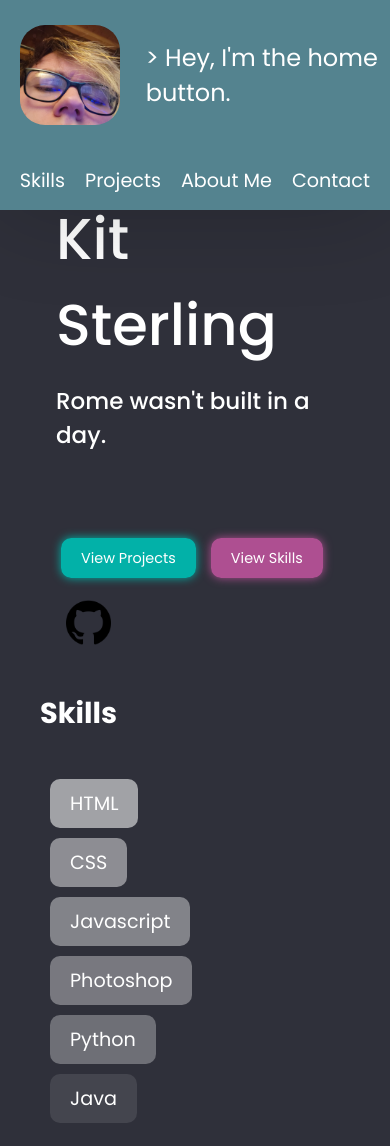
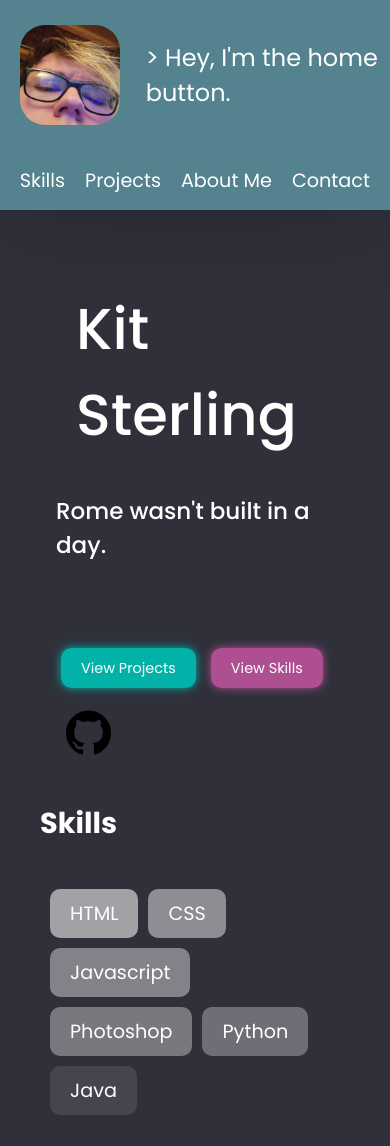
Before and after one commit to kitsterling/mod-2-challenge, a plain HTML site: page index.html in a window 390 px wide. Shown: the top 1146 px of the page. Drawn offline with Linux system fonts and the light colour scheme.

Commit message:
updated media queries

```diff
--- a/styles.css
+++ b/styles.css
@@ -181,7 +181,7 @@ nav.main-nav ul li {
     flex-flow: row wrap;
     position: relative;
     width: relative;
-    padding: 10px 200px 10px 0;
+    padding: 10px 0px 10px 0;
     margin: 5px;
     box-sizing: border-box;
     z-index: 0;
@@ -364,17 +364,32 @@ h4 {
 }
 
 /* MEDIA QUERY FOR SMALLER DESKTOP SCREENS AND PHONES/TABLETS */
-@media screen and (max-width: 980px) {
+@media screen and (max-width: 950px) {
     body {
-            --nav-height: 210px;
+        --nav-height: 210px;
+    }
+
+    .title {
+        margin-top: 250px;
+        padding: 20px;
     }
 }
 
-@media screen and (max-width: 768px) {
-
+@media screen and (max-width: 745px) {
+    .title {
+        margin-top: 250px;
+        padding: 20px;
+    }
+    .primary-project {
+        max-width: 50%;
+    }
 }
 
 @media screen and (max-width: 575px) {
+    .title {
+        margin-top: 250px;
+        padding: 20px;
+    }
 
 }
 /* KEEP AT THE BOTTOM */
```
